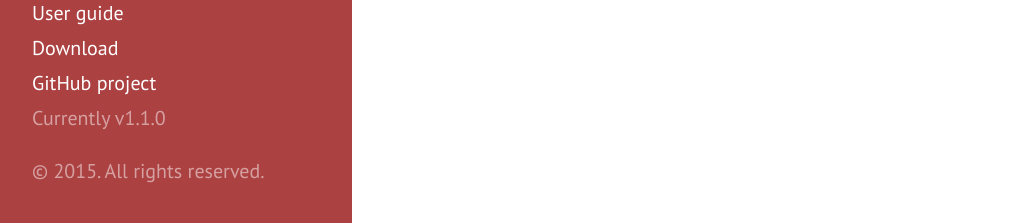
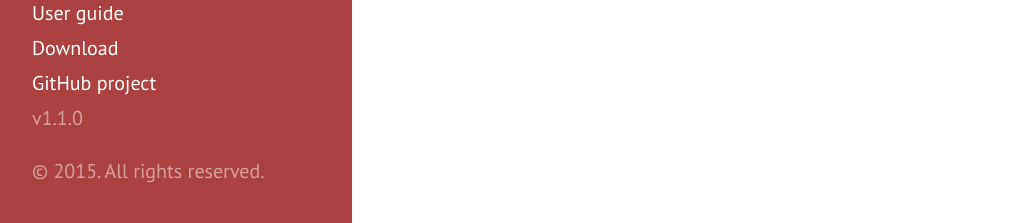
Before and after one commit to albfan/RedmineJavaCLI, a Jekyll site: the page built from index.md, in a window 1280 px wide. Shown: the part 674-897 px from the top of the page, without its empty margins (8-1043 px from the left). Built offline with Jekyll 4.4.1, drawn with Linux system fonts in a browser that asks for light colours; Markdown is read by kramdown in place of the engine named in the settings.

Commit message:
Update sidebar.html

```diff
--- a/_includes/sidebar.html
+++ b/_includes/sidebar.html
@@ -28,7 +28,7 @@
 
       <a class="sidebar-nav-item" href="{{ site.github.repo }}/releases/download/v{{ site.version }}/RedmineJavaCli-{{ site.version }}.jar">Download</a>
       <a class="sidebar-nav-item" href="{{ site.github.repo }}">GitHub project</a>
-      <span class="sidebar-nav-item">Currently v{{ site.version }}</span>
+      <span class="sidebar-nav-item">v{{ site.version }}</span>
     </nav>
 
     <p>&copy; {{ site.time | date: '%Y' }}. All rights reserved.</p>
```
